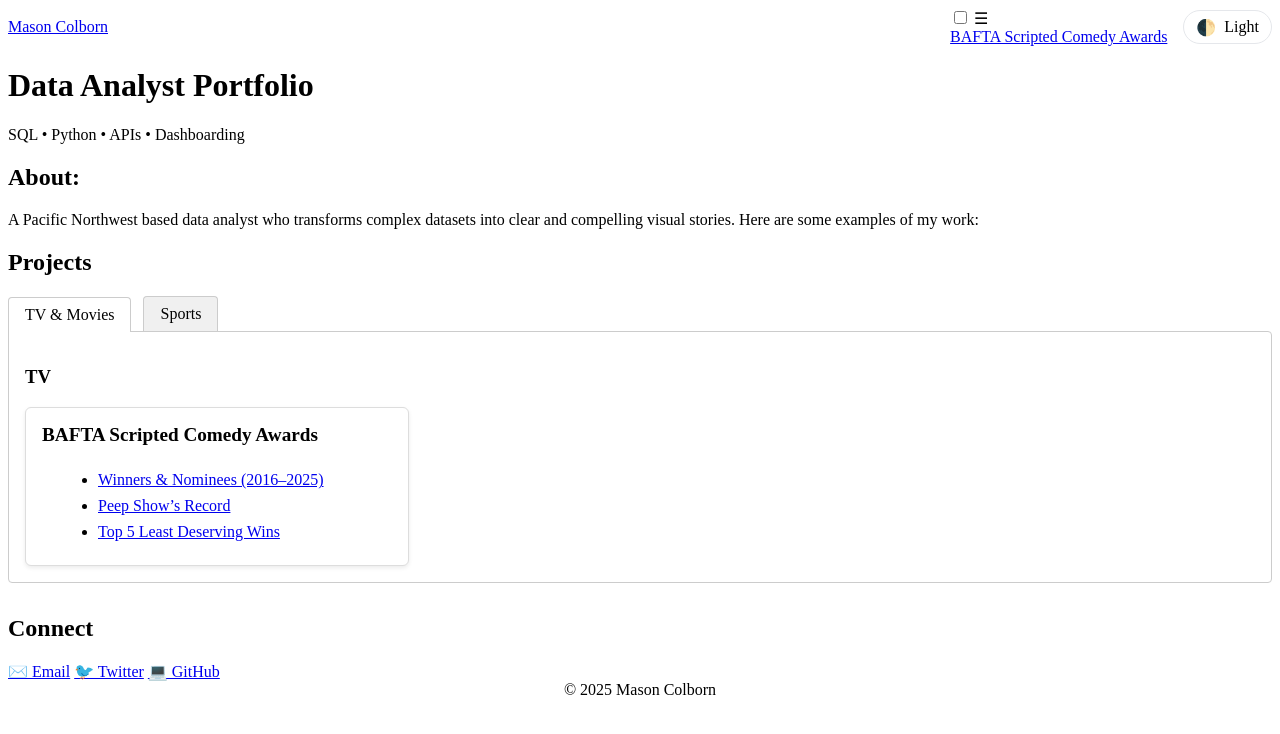
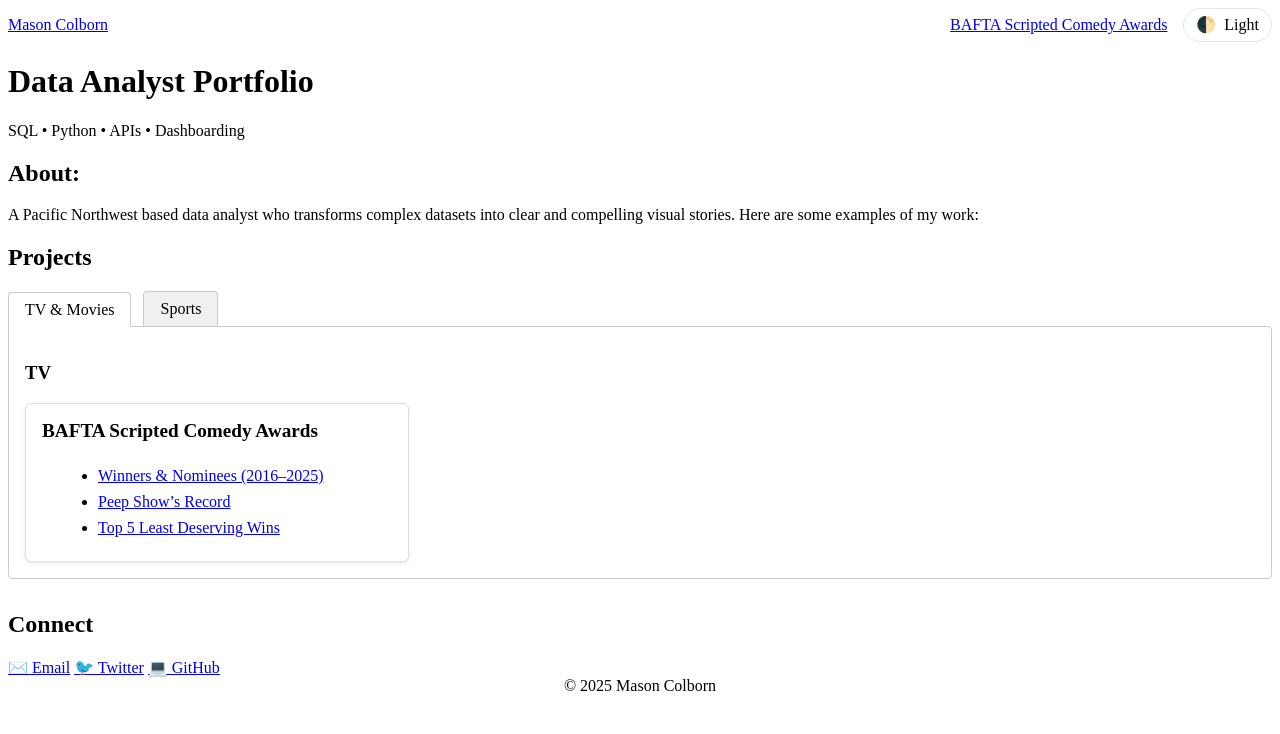
Before and after one commit to relaxedmason/bafta-scripted-comedy-portfolio, a Jekyll site: the page built from index.md, in a window 1280 px wide. Shown: the top 734 px of the page. Built offline with Jekyll 4.4.1, drawn with Linux system fonts in a browser that asks for light colours; a script that is not in the unit is left out; our own code applies the rules of GitHub Pages for plain Markdown files.

Commit message:
Update default.html

```diff
--- a/_layouts/default.html
+++ b/_layouts/default.html
@@ -1,5 +1,5 @@
 <!DOCTYPE html>
-<html lang="{{ site.lang | default: "en-US" }}" data-theme="">
+<html lang="{{ site.lang | default: 'en-US' }}" data-theme="">
   <head>
     <meta charset="UTF-8" />
     <meta http-equiv="X-UA-Compatible" content="IE=edge" />
@@ -19,34 +19,22 @@
       })();
     </script>
 
-    <!-- Minima’s core CSS -->
-    <link
-      rel="stylesheet"
-      href="{{ "/assets/css/style.css?v=" | append: site.github.build_revision | relative_url }}"
-    />
-
+    <!-- Minima CSS -->
+    <link rel="stylesheet" href="{{ "/assets/css/style.css?v=" | append: site.github.build_revision | relative_url }}" />
     <!-- Your overrides -->
-    <link
-      rel="stylesheet"
-      href="{{ "/assets/css/custom.css" | relative_url }}"
-    />
+    <link rel="stylesheet" href="{{ "/assets/css/custom.css" | relative_url }}" />
   </head>
   <body>
     <header class="site-header" role="banner">
       <div class="wrapper" style="display:flex;align-items:center;gap:1rem;justify-content:space-between;">
         <a class="site-title" href="{{ "/" | relative_url }}">{{ site.title }}</a>
 
+        <!-- Simple nav (no hamburger) -->
         <nav class="site-nav" style="margin-left:auto;">
-          <input type="checkbox" id="nav-trigger" class="nav-trigger" />
-          <label for="nav-trigger">
-            <span class="menu-icon">☰</span>
-          </label>
-          <div class="trigger">
-            <a class="page-link" href="/bafta-scripted-comedy/">BAFTA Scripted Comedy Awards</a>
-          </div>
+          <a class="page-link" href="{{ '/bafta-scripted-comedy/' | relative_url }}">BAFTA Scripted Comedy Awards</a>
         </nav>
 
-        <!-- Theme toggle button -->
+        <!-- Theme toggle -->
         <button id="themeToggle" class="theme-btn" type="button" aria-label="Toggle theme">
           <span class="theme-icon" aria-hidden="true">🌓</span>
           <span id="themeLabel">Light</span>
```
Also changed, not shown: other parts of _layouts/default.html (+0 -7 lines).
